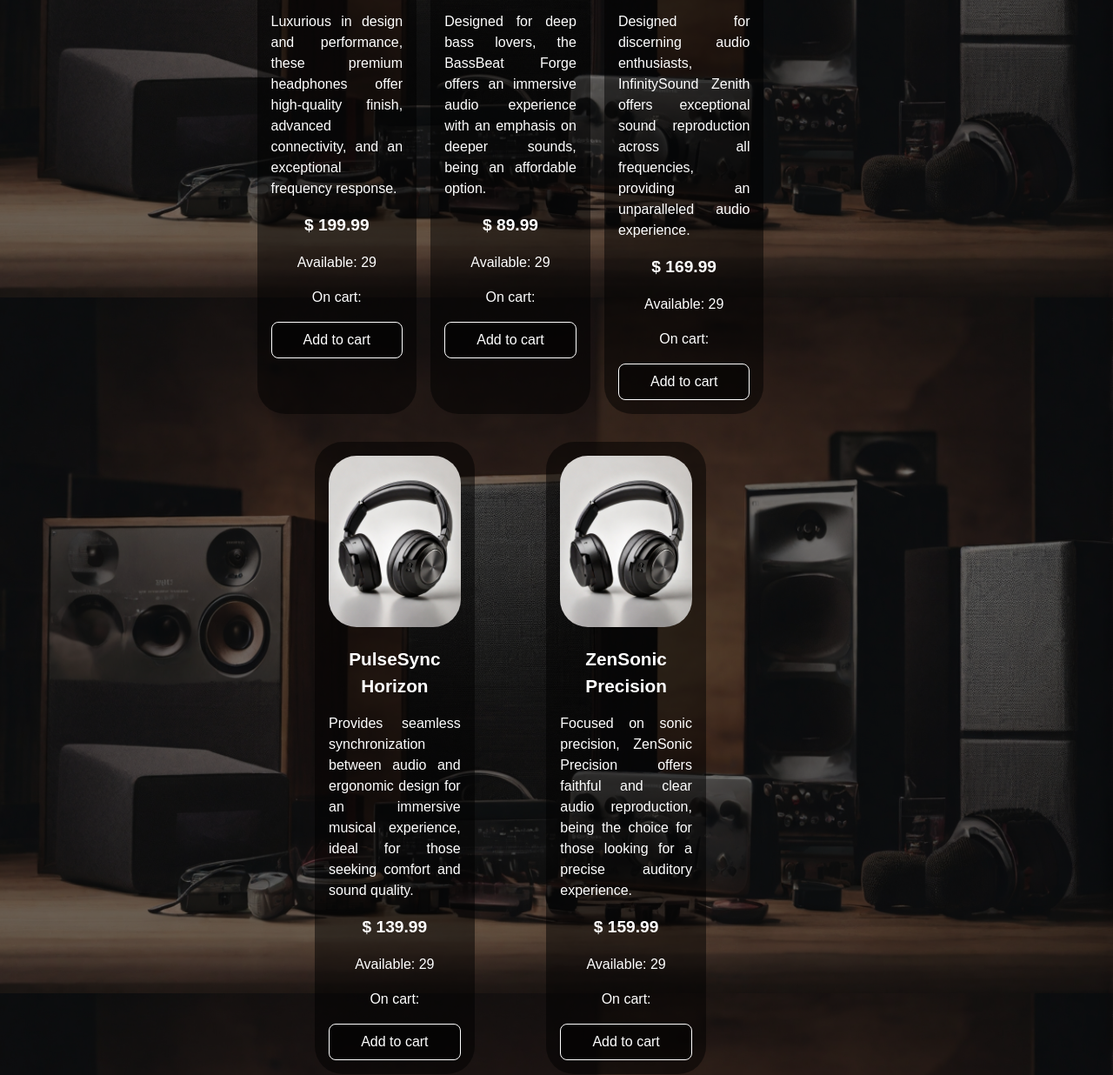
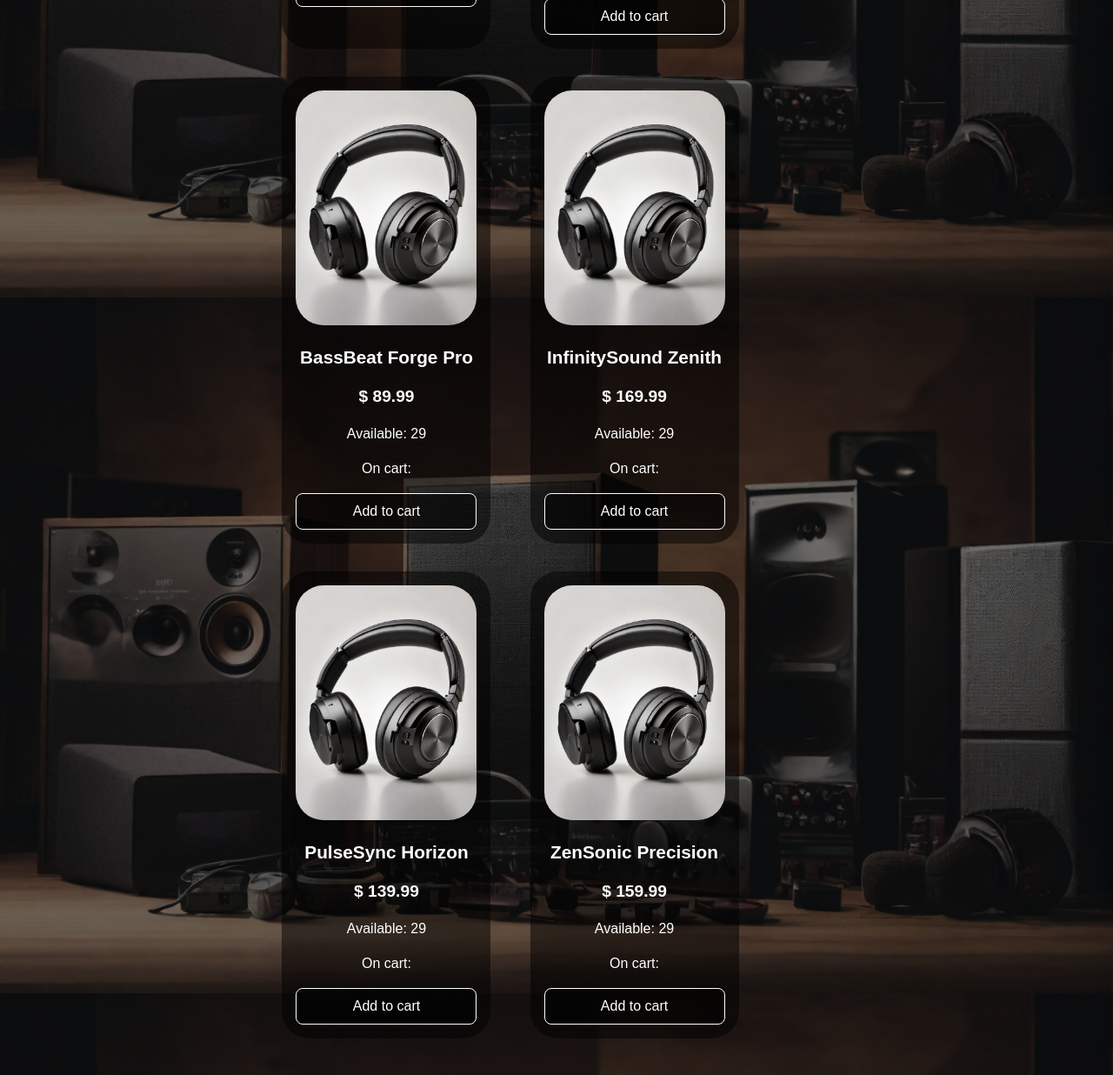
Before and after one commit to VictorTazoi/proaudio-web-store, a plain HTML site: page menu.html in a window 1280 px wide. Shown: the part 1258-2494 px from the top of the page at 87% size. Drawn offline with Linux system fonts and the light colour scheme.

Commit message:
Alteração nos cards de produtos

```diff
--- a/css/menu.css
+++ b/css/menu.css
@@ -168,7 +168,7 @@
     color: #fff;
     border-radius: 2em;
     padding: 1em;
-    width: 30%;
+    width: 15em;
 }
 
 .imagemProduto{
--- a/js/menu.js
+++ b/js/menu.js
@@ -33,7 +33,7 @@ const produtos = [
     {
         id: 0,
         name: 'EchoGrove Serenity',
-        description: 'Offers exceptional comfort and balanced sound quality, providing moments of tranquility, whether at home or on the go.',
+        description: '',
         amount: 0,
         price: '149.99',
         image: 'midia/headphone-03.jpg',
@@ -42,7 +42,7 @@ const produtos = [
     {
         id: 1,
         name: 'AcousticAura Pro',
-        description: 'Focused on premium sound quality, it offers a perfect balance between powerful bass and crystal-clear highs, using advanced technology and high-quality materials.',
+        description: '',
         amount: 0,
         price: '179.99',
         image: 'midia/headphone-03.jpg',
@@ -51,7 +51,7 @@ const produtos = [
     {
         id: 2,
         name: 'TempoTunes Bliss',
-        description: 'Affordable, lightweight, and comfortable headphones, providing clear and balanced sound for those seeking quality without compromising the budget.',
+        description: '',
         amount: 0,
         price: '129.99',
         image: 'midia/headphone-03.jpg',
@@ -60,7 +60,7 @@ const produtos = [
     {
         id: 3,
         name: 'HarmonyHarbor Luxe',
-        description: 'Luxurious in design and performance, these premium headphones offer high-quality finish, advanced connectivity, and an exceptional frequency response.',
+        description: '',
         amount: 0,
         price: '199.99',
         image: 'midia/headphone-03.jpg',
@@ -68,8 +68,8 @@ const produtos = [
     },
     {
         id: 4,
-        name: 'BassBeat Forge',
-        description: 'Designed for deep bass lovers, the BassBeat Forge offers an immersive audio experience with an emphasis on deeper sounds, being an affordable option.',
+        name: 'BassBeat Forge Pro',
+        description: '',
         amount: 0,
         price: '89.99',
         image: 'midia/headphone-03.jpg',
@@ -78,7 +78,7 @@ const produtos = [
     {
         id: 5,
         name: 'InfinitySound Zenith',
-        description: 'Designed for discerning audio enthusiasts, InfinitySound Zenith offers exceptional sound reproduction across all frequencies, providing an unparalleled audio experience.',
+        description: '',
         amount: 0,
         price: '169.99',
         image: 'midia/headphone-03.jpg',
@@ -87,7 +87,7 @@ const produtos = [
     {
         id: 6,
         name: 'PulseSync Horizon',
-        description: 'Provides seamless synchronization between audio and ergonomic design for an immersive musical experience, ideal for those seeking comfort and sound quality.',
+        description: '',
         amount: 0,
         price: '139.99',
         image: 'midia/headphone-03.jpg',
@@ -96,7 +96,7 @@ const produtos = [
     {
         id: 7,
         name: 'ZenSonic Precision',
-        description: 'Focused on sonic precision, ZenSonic Precision offers faithful and clear audio reproduction, being the choice for those looking for a precise auditory experience.',
+        description: '',
         amount: 0,
         price: '159.99',
         image: 'midia/headphone-03.jpg',
```
